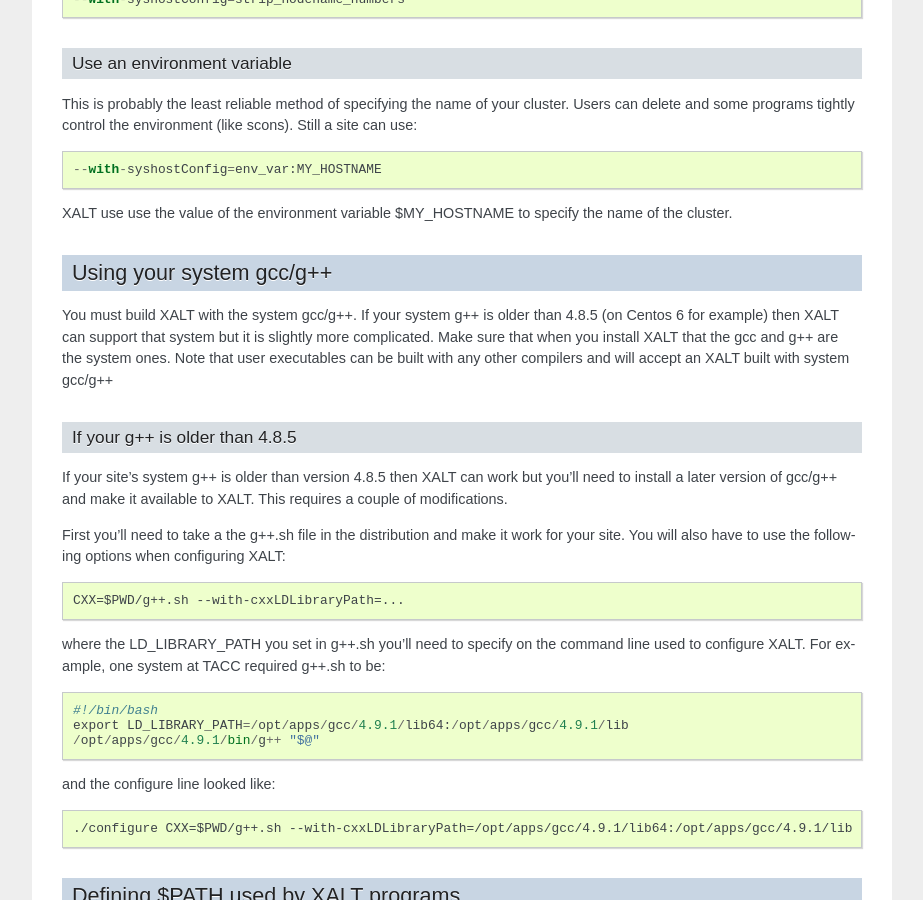
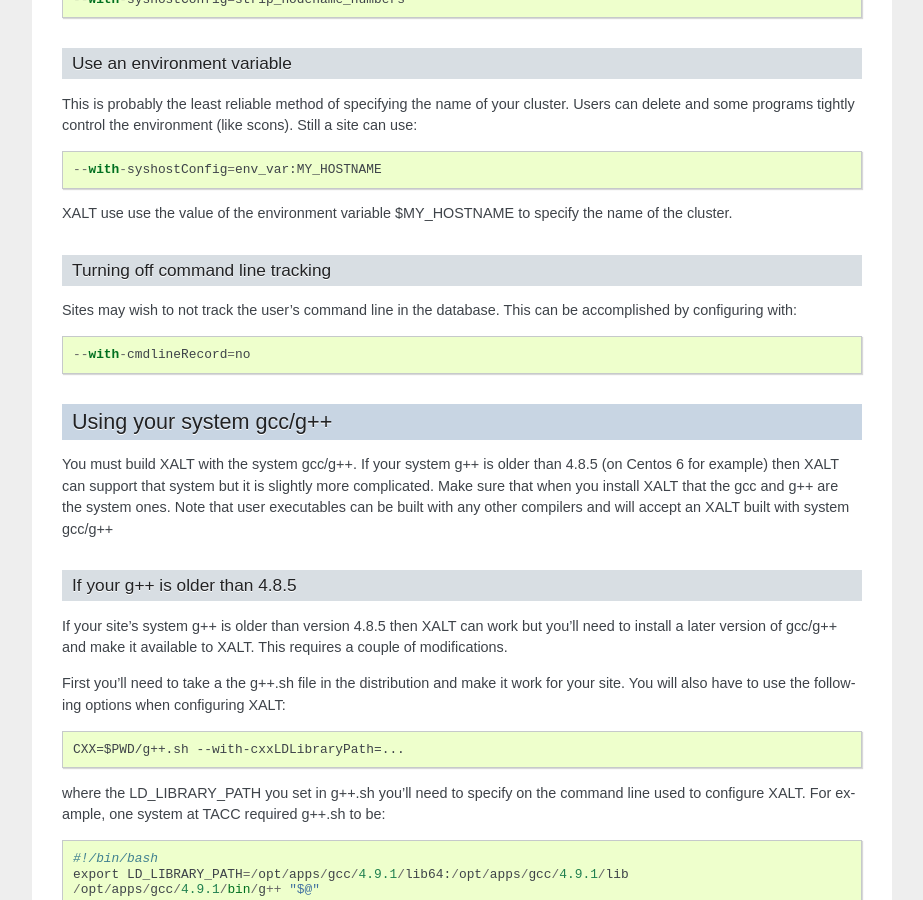
Before and after one commit to xalt/xalt, a Sphinx documentation site: the page built from docs/source/020_site_configuration.rst, in a window 1280 px wide and 900 px high, scrolled down 1936 px. Shown: the whole window, without its empty margins (198-1121 px from the left). Built offline with Sphinx 7.4.7, drawn with Linux system fonts in a browser that asks for light colours; some of the changed text lies outside the part shown.

Commit message:
update docs about XALT_CMDLINE_RECORD

```diff
--- a/docs/source/020_site_configuration.rst
+++ b/docs/source/020_site_configuration.rst
@@ -112,6 +112,15 @@
 
 XALT use use the value of the environment variable $MY_HOSTNAME to
 specify the name of the cluster.
+
+
+Turning off command line tracking
+~~~~~~~~~~~~~~~~~~~~~~~~~~~~~~~~~
+
+Sites may wish to not track the user's command line in the database.
+This can be accomplished by configuring with::
+
+   --with-cmdlineRecord=no
 
 
 Using your system gcc/g++
```
